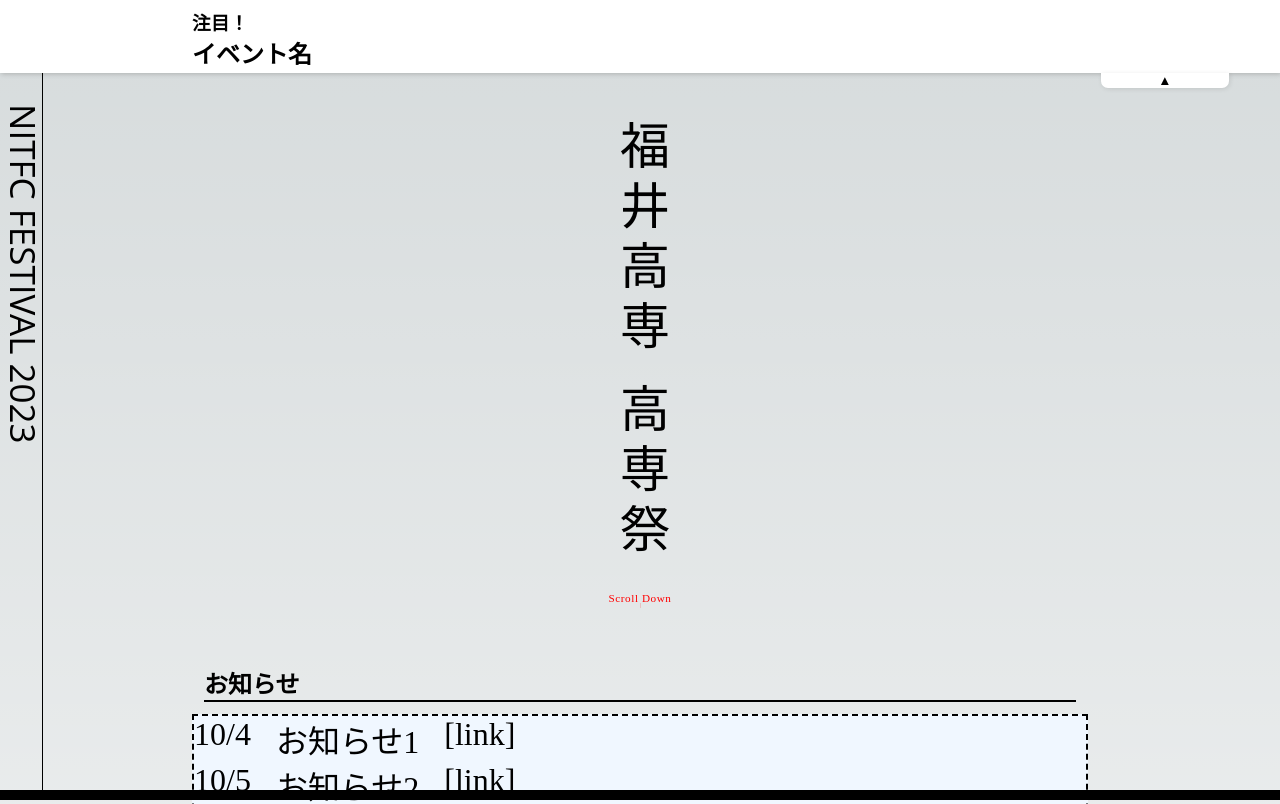
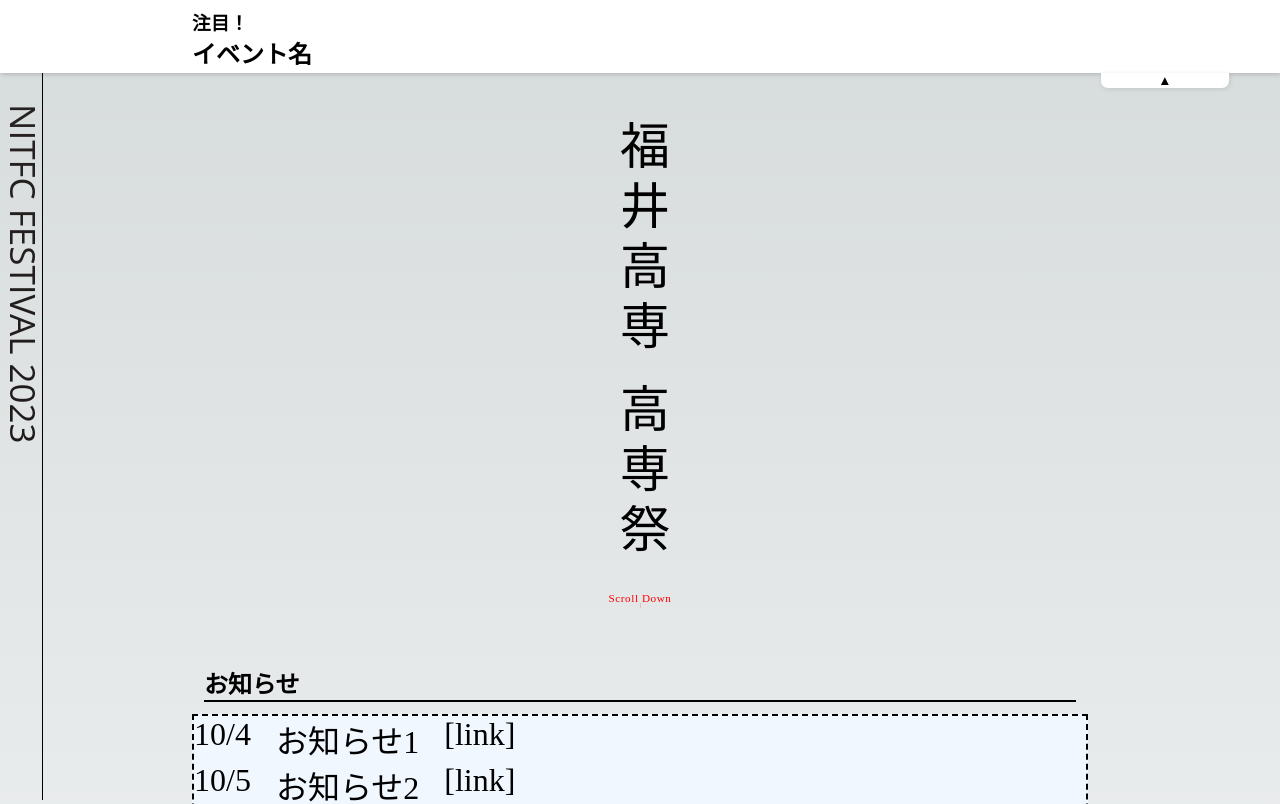
Before and after one commit to nitfc-festival-system-team/2023hp, a Next.js app: page / in a window 1280 px wide. Shown: the top 804 px of the page. Built offline with nearby package versions, Linux system fonts and the light colour scheme; a web font is replaced by a local one.

Commit message:
feat: プログレスバーとサイドバーを合体

```diff
--- a/src/components/ScrollIndicator.tsx
+++ /dev/null
@@ -1,29 +0,0 @@
-"use client";
-
-import { motion, useScroll } from "framer-motion";
-
-export const ScrollIndicator = () => {
-  const { scrollYProgress } = useScroll();
-
-  return (
-    <div
-      style={{
-        position: "fixed",
-        bottom: 0,
-        left: 0,
-        right: 0,
-        height: "10px",
-      }}
-    >
-      <motion.div
-        style={{
-          width: "100%",
-          height: "100%",
-          transformOrigin: "0%",
-          backgroundColor: "black",
-          scaleX: scrollYProgress,
-        }}
-      />
-    </div>
-  );
-};
--- a/src/components/VerticalLine.tsx
+++ b/src/components/VerticalLine.tsx
@@ -1,6 +1,50 @@
-import React from "react";
+import React, { useEffect, useState } from "react";
+import { motion } from "framer-motion";
 
-export const VerticalLine: React.FC = () => {
+const ScrollIndicator = () => {
+  const [scrollHeight, setScrollHeight] = useState(0);
+
+  useEffect(() => {
+    const handleScroll = () => {
+      const scrollTop = window.scrollY;
+      const totalHeight =
+        document.documentElement.scrollHeight - window.innerHeight;
+      const scrollProgress = scrollTop / totalHeight;
+      setScrollHeight(scrollProgress * 100);
+    };
+
+    handleScroll(); // 初期位置を設定
+
+    window.addEventListener("scroll", handleScroll);
+
+    return () => {
+      window.removeEventListener("scroll", handleScroll);
+    };
+  }, []);
+
+  return (
+    <div
+      style={{
+        position: "fixed",
+        bottom: 0,
+        left: 0,
+        top: 0,
+        width: "42px",
+      }}
+    >
+      <motion.div
+        style={{
+          width: "100%",
+          height: `${scrollHeight}%`,
+          transformOrigin: "0% 100%",
+          backgroundColor: "black",
+        }}
+      />
+    </div>
+  );
+};
+
+const VerticalLine: React.FC = () => {
   const divStyle: React.CSSProperties = {
     position: "fixed",
     left: "42px",
@@ -18,12 +62,25 @@ export const VerticalLine: React.FC = () => {
     textAlign: "center",
     fontSize: "35px",
     fontFamily: "'Open Sans', sans-serif",
+    color: "white",
+    mixBlendMode: "difference", // スクロールバーと重なる部分の文字を白くする
   };
 
   return (
     <>
       <div style={divStyle}></div>
-      <div style={textStyle}>NITFC FESTIVAL 2023</div>
+      <div style={textStyle}>
+        <span>NITFC FESTIVAL 2023</span>
+      </div>
     </>
   );
 };
+
+export const Sidebar = () => {
+  return (
+    <>
+      <ScrollIndicator />
+      <VerticalLine />
+    </>
+  );
+};
--- a/src/pages/index.tsx
+++ b/src/pages/index.tsx
@@ -5,8 +5,7 @@ import { FadeAnimationProvider } from "@/components/FadeAnimationProvider";
 import { PageTransitionButton } from "@/components/PageTransitionButton";
 import { Map } from "@/components/Map";
 import { Notice } from "@/components/Notice";
-import { VerticalLine } from "@/components/VerticalLine";
-import { ScrollIndicator } from "@/components/ScrollIndicator";
+import { Sidebar } from "@/components/VerticalLine";
 
 import React from "react";
 
@@ -22,7 +21,7 @@ export default function Page() {
           flexDirection: "column",
         }}
       >
-        <VerticalLine />
+        <Sidebar />
         <Title />
         <ScrollView />
         <Notice />
@@ -35,7 +34,6 @@ export default function Page() {
         MAP
         <Map />
       </div>
-      <ScrollIndicator />
     </>
   );
 }
```
